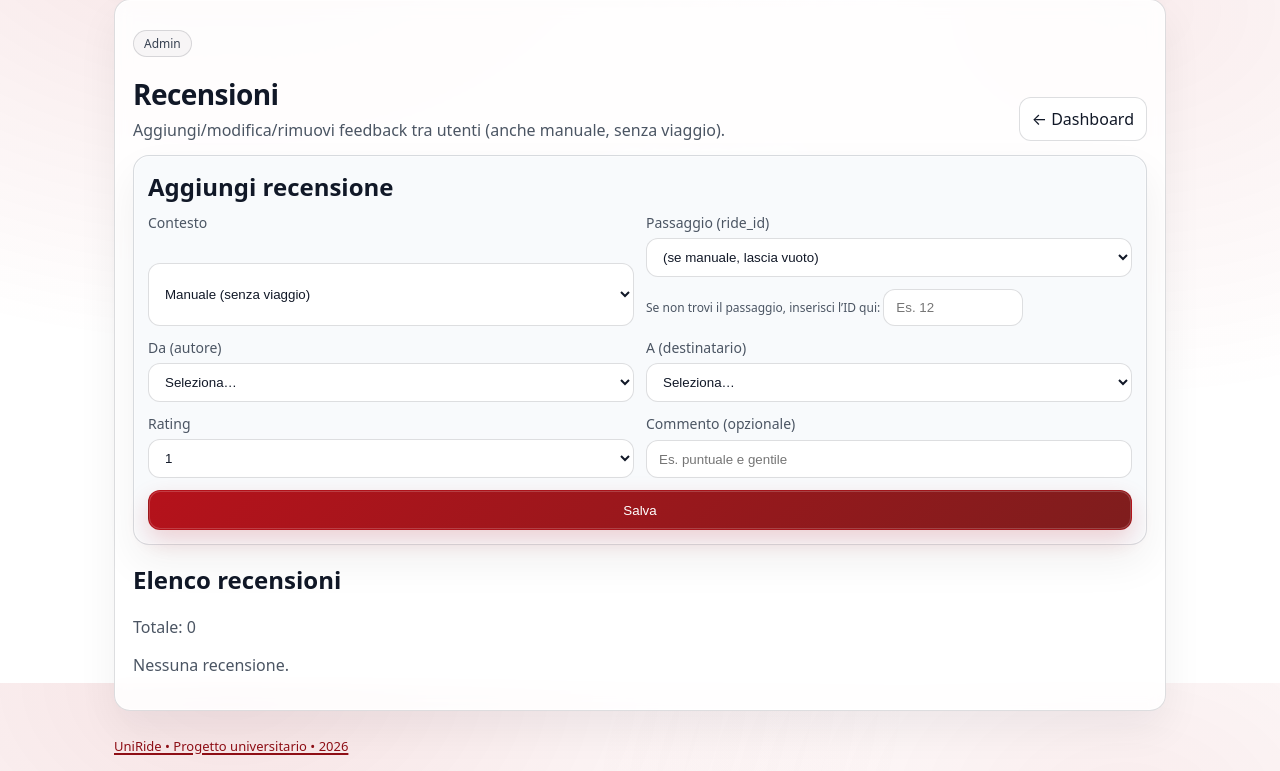
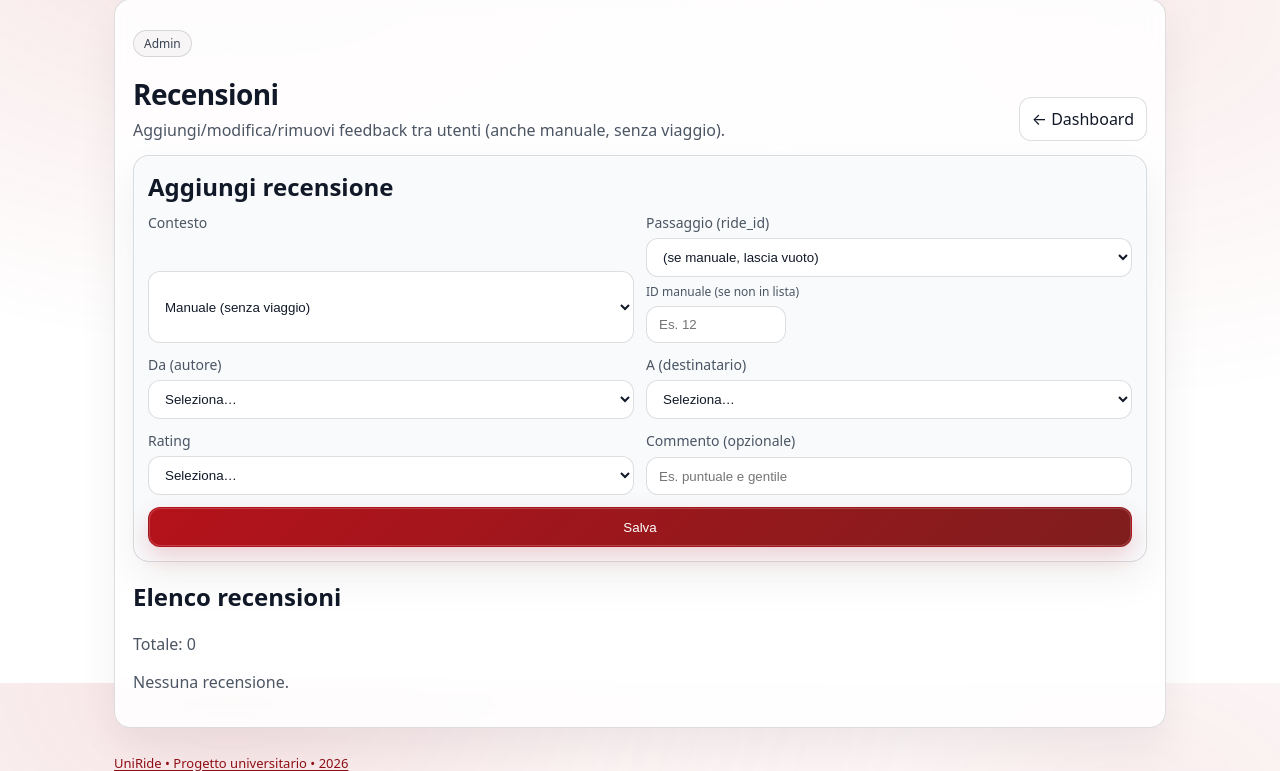
Before and after one commit to uncespuglio/Progetto-Tecnologie-Web, a PHP site: page /index.php?p=admin_feedback in a window 1280 px wide. Shown: the part 117-888 px from the top of the page. Run offline with PHP 8.4, Linux system fonts and the light colour scheme; the visitor is signed in with stand-in values (Sample User, id 1); data that the repository does not hold is empty.

Commit message:
fix accessibility admin_feedback

```diff
--- a/template/admin/admin_feedback.php
+++ b/template/admin/admin_feedback.php
@@ -24,6 +24,7 @@
 						<option value="ride">Legato a passaggio (ride_id)</option>
 					</select>
 				</label>
+				<div>
 					<label>
 						Passaggio (ride_id)
 						<select name="ride_id_select">
@@ -34,8 +35,12 @@
 								</option>
 							<?php endforeach; ?>
 						</select>
-					<div class="muted" style="font-size:12px; margin-top:6px;">Se non trovi il passaggio, inserisci l’ID qui: <input type="number" name="ride_id_manual" min="0" placeholder="Es. 12" style="max-width:140px;"></div>
 					</label>
+					<label class="muted" style="font-size:12px; margin-top:6px;">
+						ID manuale (se non in lista)
+						<input type="number" name="ride_id_manual" min="0" placeholder="Es. 12" style="max-width:140px;">
+					</label>
+				</div>
 			</div>
 			<div class="row two">
 				<label>
@@ -61,6 +66,7 @@
 				<label>
 					Rating
 					<select name="rating" required>
+						<option value="" selected disabled>Seleziona…</option>
 						<?php for ($i = 1; $i <= 5; $i++): ?>
 							<option value="<?= $i ?>"><?= $i ?></option>
 						<?php endfor; ?>
@@ -121,6 +127,7 @@
 							<input type="hidden" name="op" value="update">
 							<input type="hidden" name="feedback_id" value="<?= e((string)$f['id']) ?>">
 							<select name="rating" required>
+								<option value="">Seleziona…</option>
 								<?php for ($i = 1; $i <= 5; $i++): ?>
 									<option value="<?= $i ?>" <?= ((int)$f['rating'] === $i) ? 'selected' : '' ?>><?= $i ?></option>
 								<?php endfor; ?>
--- a/template/pages/ride.php
+++ b/template/pages/ride.php
@@ -89,6 +89,7 @@
 										<input type="hidden" name="ride_id" value="<?= e((string)$ride['id']) ?>">
 										<input type="hidden" name="to_user_id" value="<?= e((string)$pid) ?>">
 										<select name="rating" required>
+											<option value="" <?= $existing > 0 ? '' : 'selected' ?> disabled>Seleziona…</option>
 											<?php for ($i = 1; $i <= 5; $i++): ?>
 												<option value="<?= $i ?>" <?= ($existing === $i) ? 'selected' : '' ?>><?= $i ?></option>
 											<?php endfor; ?>
@@ -189,6 +190,7 @@
 					<label>
 						Valutazione (1–5)
 						<select name="rating" required>
+								<option value="" <?= $existing > 0 ? '' : 'selected' ?> disabled>Seleziona…</option>
 							<?php for ($i = 1; $i <= 5; $i++): ?>
 								<option value="<?= $i ?>" <?= ($existing === $i) ? 'selected' : '' ?>><?= $i ?></option>
 							<?php endfor; ?>
```
Lines whose indentation alone changed are shown as unchanged.
